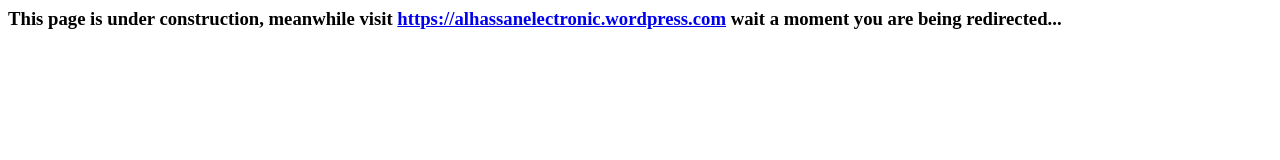
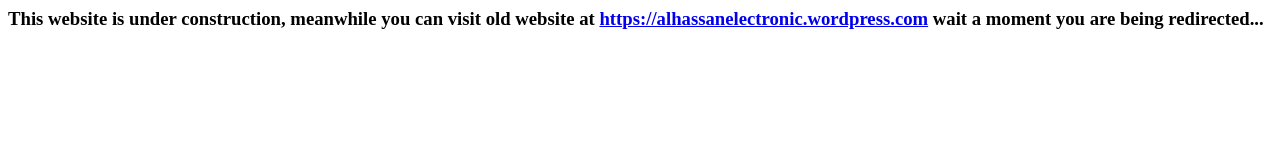
Before and after one commit to alitariqnet/alhassan, a plain HTML site: page index.html in a window 1280 px wide. Drawn offline with Linux system fonts and the light colour scheme.

Commit message:
Initial commit

```diff
--- a/index.html
+++ b/index.html
@@ -3,6 +3,6 @@
         <meta http-equiv="Refresh" content="3; URL=https://alhassanelectronic.wordpress.com" />
     </head>
     <body>
-        <h3>This page is under construction, meanwhile visit <a href="https://alhassanelectronic.wordpress.com">https://alhassanelectronic.wordpress.com</a> wait a moment you are being redirected...</h3>
+        <h3>This website is under construction, meanwhile you can visit old website at <a href="https://alhassanelectronic.wordpress.com">https://alhassanelectronic.wordpress.com</a> wait a moment you are being redirected...</h3>
     </body>
 </html>
```
